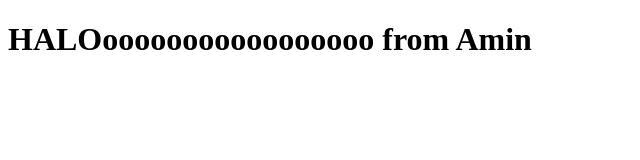
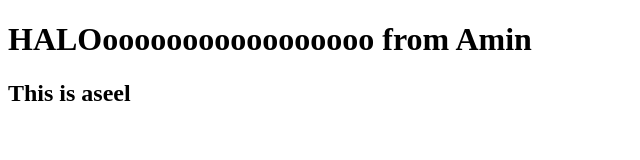
Before and after one commit to axsos-aseel/making_connections, a plain HTML site: page test.html in a window 1280 px wide. Shown: the whole page, without its empty margins (0-640 px from the left). Drawn offline with Linux system fonts and the light colour scheme.

Commit message:
my commit

```diff
--- a/test.html
+++ b/test.html
@@ -7,5 +7,6 @@
 </head>
 <body>
     <h1>HALOooooooooooooooooo from Amin</h1>
+    <h2>This is aseel</h2>
 </body>
 </html>
```
